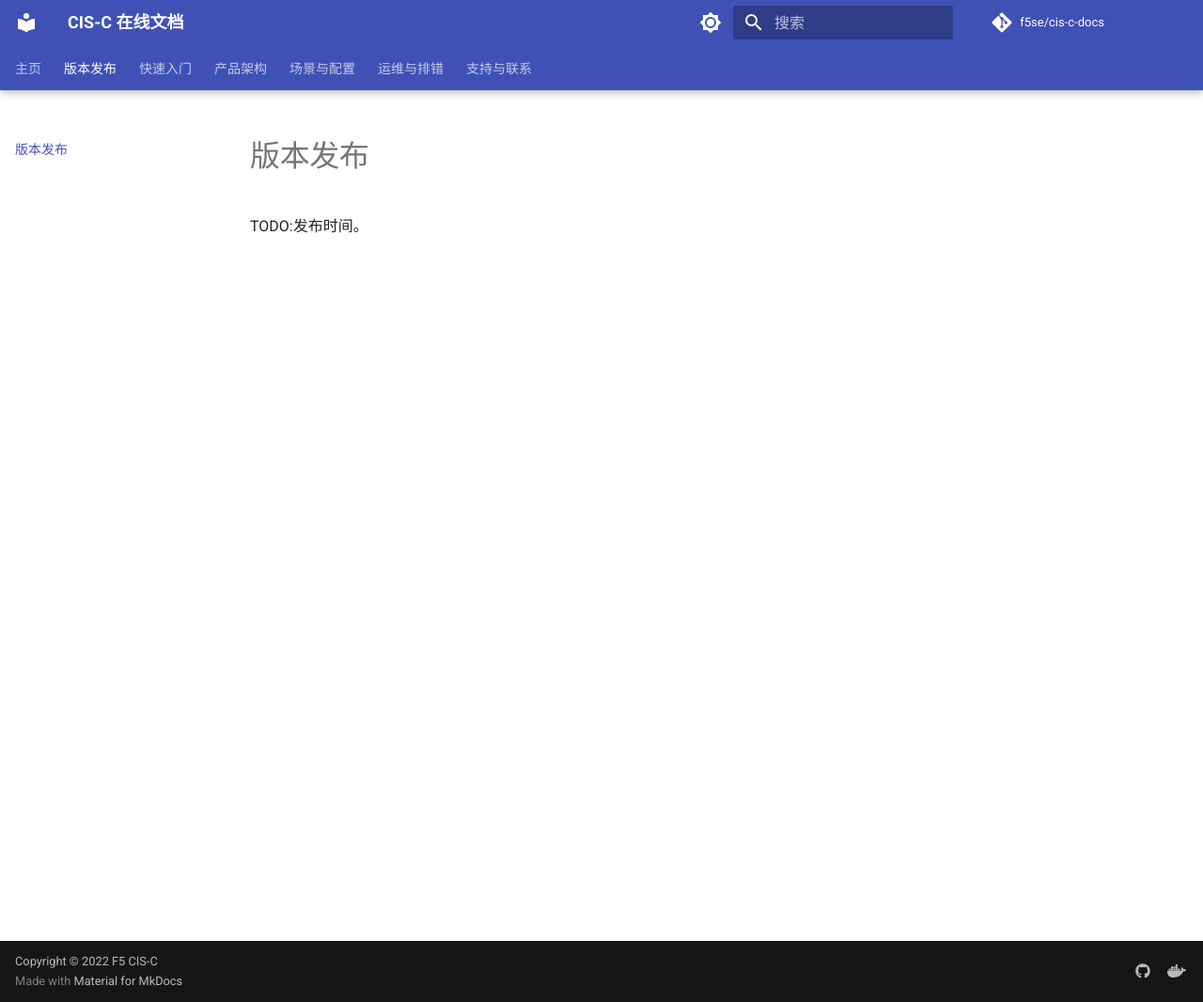
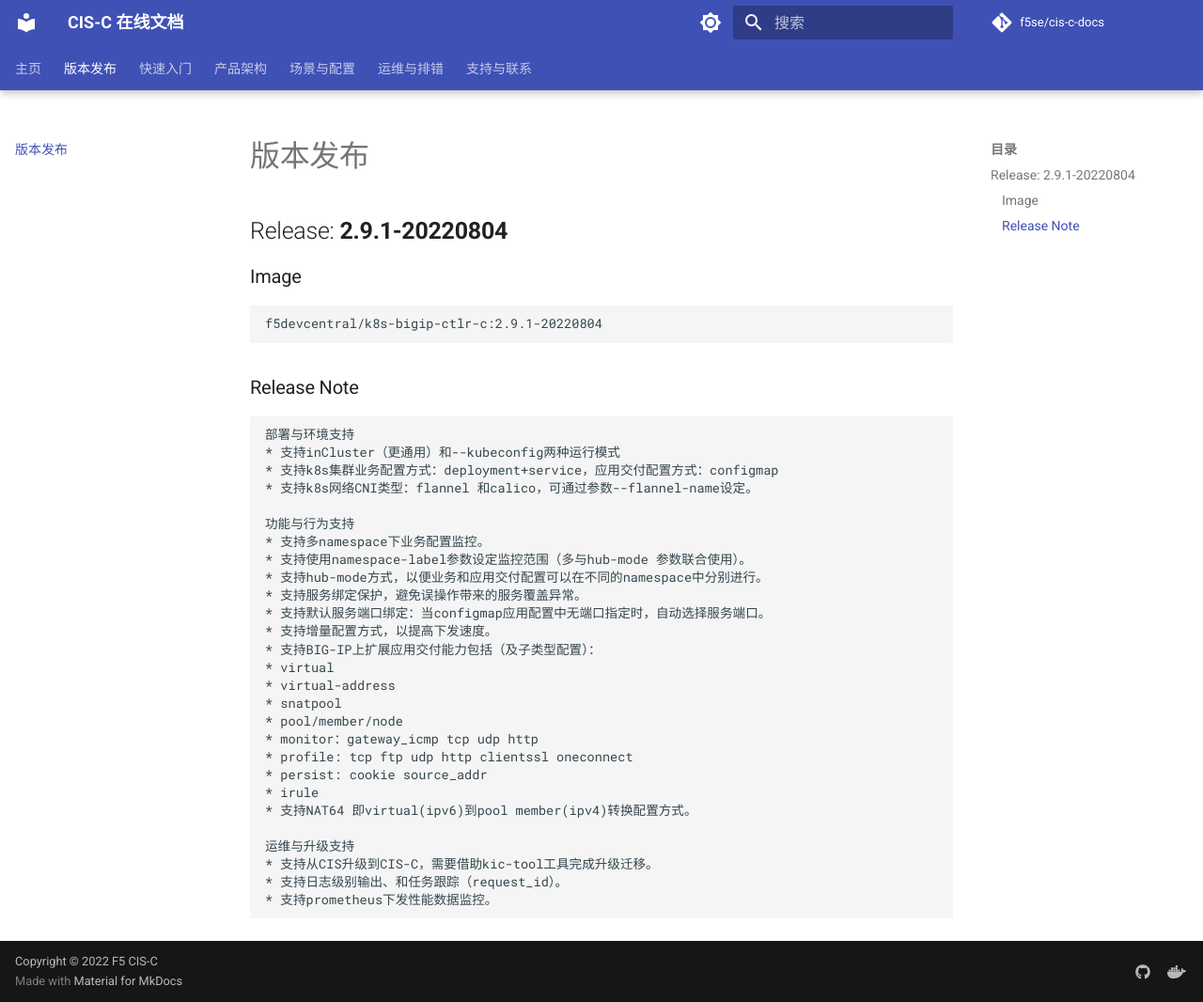
Before and after one commit to f5se/cis-c-docs, an MkDocs documentation site: the page built from docs/Release-notes/index.md, in a window 1280 px wide and 1066 px high. Shown: the whole window at 94% size. Built offline with MkDocs 1.6.1 and Material for MkDocs 9.7.7, drawn with Linux system fonts in a browser that asks for light colours; comment, search, counter and statistics services are not loaded.

Commit message:
Add release note for f5devcentral/k8s-bigip-ctlr-c:2.9.1-20220804

```diff
--- a/docs/Release-notes/index.md
+++ b/docs/Release-notes/index.md
@@ -1,3 +1,36 @@
 # 版本发布
 
-TODO:发布时间。
+## Release: **2.9.1-20220804**
+
+### Image
+    f5devcentral/k8s-bigip-ctlr-c:2.9.1-20220804
+
+### Release Note
+
+    部署与环境支持
+    * 支持inCluster（更通用）和--kubeconfig两种运行模式
+    * 支持k8s集群业务配置方式：deployment+service，应用交付配置方式：configmap
+    * 支持k8s网络CNI类型：flannel 和calico，可通过参数--flannel-name设定。
+
+    功能与行为支持
+    * 支持多namespace下业务配置监控。
+    * 支持使用namespace-label参数设定监控范围（多与hub-mode 参数联合使用）。
+    * 支持hub-mode方式，以便业务和应用交付配置可以在不同的namespace中分别进行。
+    * 支持服务绑定保护，避免误操作带来的服务覆盖异常。
+    * 支持默认服务端口绑定：当configmap应用配置中无端口指定时，自动选择服务端口。
+    * 支持增量配置方式，以提高下发速度。
+    * 支持BIG-IP上扩展应用交付能力包括（及子类型配置）：
+    * virtual
+    * virtual-address
+    * snatpool
+    * pool/member/node
+    * monitor：gateway_icmp tcp udp http
+    * profile: tcp ftp udp http clientssl oneconnect
+    * persist: cookie source_addr
+    * irule
+    * 支持NAT64 即virtual(ipv6)到pool member(ipv4)转换配置方式。
+
+    运维与升级支持
+    * 支持从CIS升级到CIS-C，需要借助kic-tool工具完成升级迁移。
+    * 支持日志级别输出、和任务跟踪（request_id）。
+    * 支持prometheus下发性能数据监控。
```
